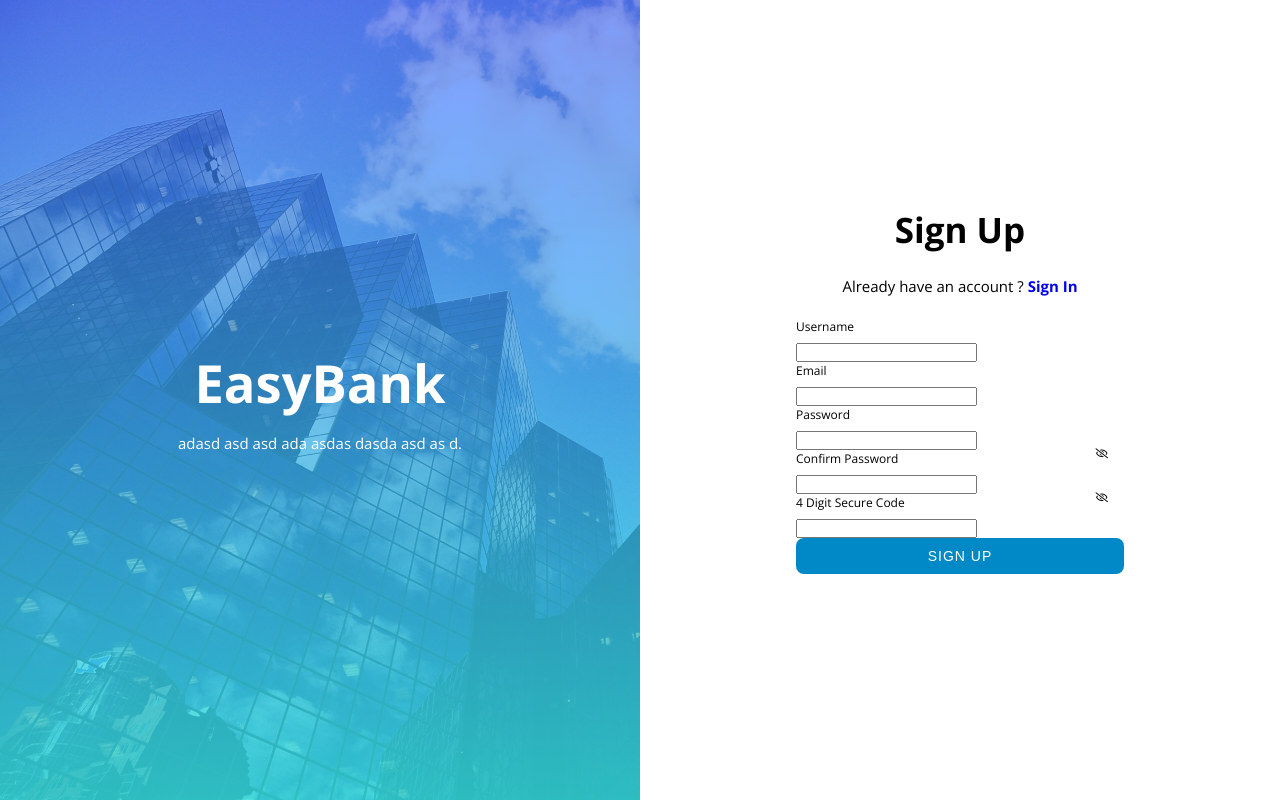
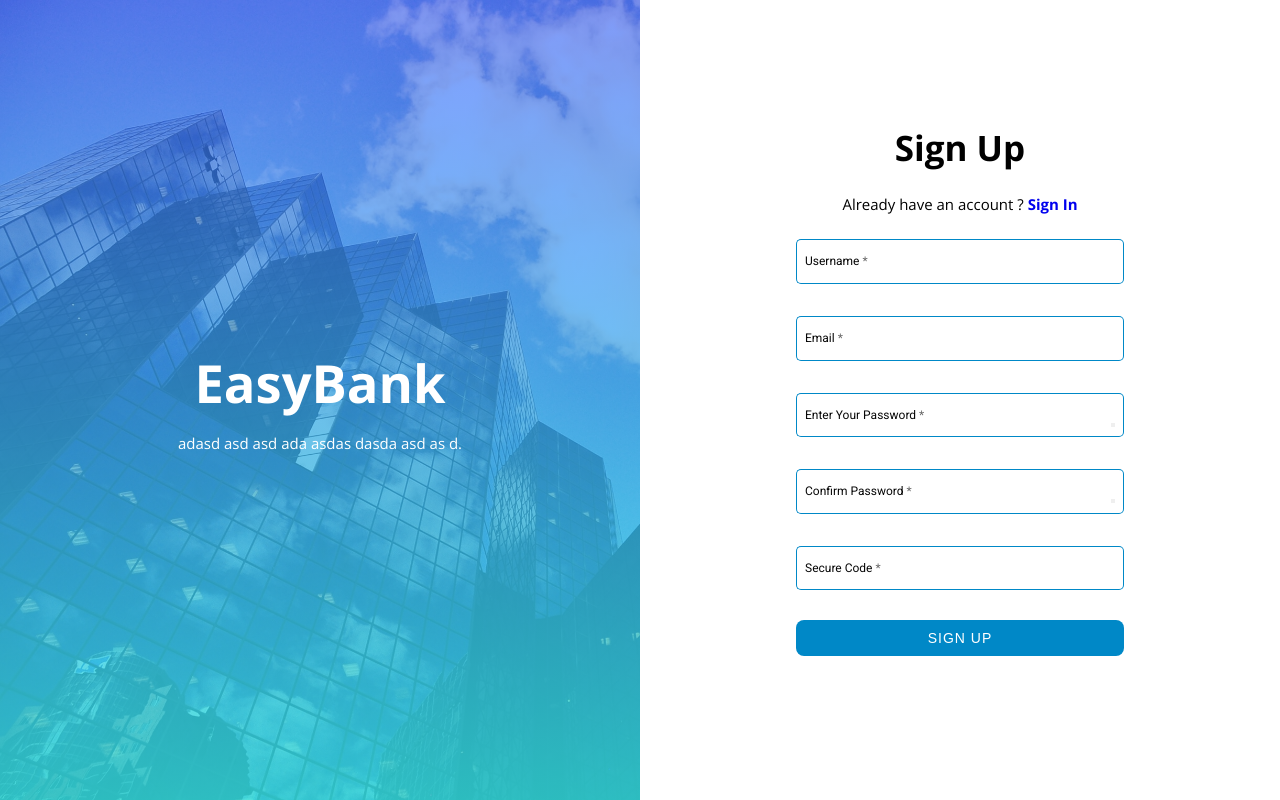
Before and after one commit to MarkDargie/WebSystemsCoursework, an Angular app in the folder Frontend/easybank/: page /register in a window 1280 px wide. Built offline with nearby package versions, Linux system fonts and the light colour scheme; no server answers.

Commit message:
Form Validation Bug Fixes

```diff
--- a/Frontend/easybank/src/app/components/login/login.component.css
+++ b/Frontend/easybank/src/app/components/login/login.component.css
@@ -85,7 +85,7 @@ label {
     font-size: 12px;
 }
 
-.input-container.password{
+/* .input-container.password{
     position: relative;
 
 }
@@ -102,7 +102,7 @@ label {
     cursor: pointer;
     height:0;
     width:0;
-}
+} */
 
 .checkbox-container {
     display: block;
@@ -165,7 +165,11 @@ label {
     margin-bottom: 20px;
 }
 
-.login-button:hover{
+.mat-form-field {
+
+    width: 100%;
+    margin-bottom:1rem;
+    font-size: 1.2rem;
 
 }
 
@@ -238,6 +242,20 @@ label {
     color:var(--dashboard-text);
 }
 
+.loginform{
+    width:100%;
+}
+
+@media screen and (max-width: 900px){
+
+    .form-top{
+        margin-top:1.5rem;
+    }
+
+
+}
+
+
 @media screen and (min-width: 900px){
     .login-sections{
         flex-direction: row;
@@ -250,4 +268,6 @@ label {
         width:50%;
         height:auto;
     }
+
+
 }
--- a/Frontend/easybank/src/app/components/login/login.component.html
+++ b/Frontend/easybank/src/app/components/login/login.component.html
@@ -10,7 +10,7 @@
     </div>
 
     <div class="right">
-        <form class="loginform" (ngSubmit)="onLoginButtonClick()" #loginform="ngForm">
+        <form class="loginform form-top" (ngSubmit)="onLoginButtonClick()" #loginform="ngForm">
             <section class="login-section">
                 <h2>Sign In</h2>
                 <div class="login-container">
@@ -19,28 +19,29 @@
                     </a></p>
                 </div>
             </section>
-            <div class="input-container name">
+            <mat-form-field appearance="outline">
+                <mat-label>Username</mat-label>
+                <input matInput name="username" ngModel required>
+                <mat-error *ngIf="email.invalid">{{getEmailErrorMessage()}}</mat-error>
+              </mat-form-field>
+              <mat-form-field appearance="outline">
+                <mat-label>Enter your password</mat-label>
+                <input matInput [type]="hide ? 'password' : 'text'" name="password" ngModel required>
+
+                <button mat-icon-button matSuffix (click)="hide = !hide" [attr.aria-label]="'Hide password'" [attr.aria-pressed]="hide">
+                </button>
+                <mat-error *ngIf="formfield.invalid">{{getErrorMessage()}}</mat-error>
+              </mat-form-field>
+            <!-- <div class="input-container name">
                 <label for="fname">Username</label>
                 <input id="fname" name="fname" type="text" ngModel>
             </div>
-            <!-- <div class="input-container email">
-                <label for="email">Email</label>
-                <input id="email" name="email" type="text">
-            </div> -->
             <div class="input-container password">
                 <label for="password">Password</label>
                 <input id="password" name="password" type="password" ngModel>
-                <!-- <i class="far fa-eye-slash"></i> -->
-            </div>
-            <!-- <div class="input-container password">
-                <label for="password">Confirm Password</label>
-                <input id="password" name="password" type="password">
-                <i class="far fa-eye-slash"></i>
+
             </div> -->
-            <!-- <div class="input-container password">
-                <label for="password">4 Digit Secure Code</label>
-                <input id="password" name="password" type="password">
-            </div> -->
+
             <button class="login-button" type="submit">Sign In</button>
         </form>
     </div>
--- a/Frontend/easybank/src/app/components/login/login.component.ts
+++ b/Frontend/easybank/src/app/components/login/login.component.ts
@@ -14,6 +14,9 @@ import { ViewChild } from '@angular/core';
 })
 export class LoginComponent implements OnInit {
 
+  email = new FormControl('', [Validators.required, Validators.email]);
+  formfield = new FormControl('', [Validators.required, Validators.required]);
+
   constructor(
     private authenticateService: AuthenticateService,
     private http: HttpClient,
@@ -21,8 +24,28 @@ export class LoginComponent implements OnInit {
   ) { }
 
   auth: boolean;
+  hide = true;
 
   @ViewChild('loginform', { static: false }) loginform: NgForm;
+
+  getEmailErrorMessage() {
+    if (this.email.hasError('required')) {
+      return 'You must enter a value';
+    }
+
+    if(this.formfield.hasError('required')){
+      return 'You must enter a value';
+    }
+
+    return this.email.hasError('email') ? 'Not a valid email' : '';
+  }
+
+  getErrorMessage() {
+    if(this.formfield.hasError('required')){
+      return 'You must enter a value';
+    }
+
+  }
 
   ngOnInit(): void {
 
@@ -40,10 +63,8 @@ export class LoginComponent implements OnInit {
   onLoginButtonClick()
   {
 
-    const username = this.loginform.value.fname;
+    const username = this.loginform.value.username;
     const password = this.loginform.value.password;
-
-    console.log("Login button clicked");
 
     const reqObject = {
       username: username,
--- a/Frontend/easybank/src/app/components/register/register.component.html
+++ b/Frontend/easybank/src/app/components/register/register.component.html
@@ -12,37 +12,46 @@
     </div>
 
     <div class="right">
-        <form class="registerform" (ngSubmit)="OnRegisterFormSubmit()" #registerform="ngForm">
+        <form class="registerform form-top" (ngSubmit)="OnRegisterFormSubmit()" #registerform="ngForm">
             <section class="login-section">
-                <h2>Sign Up</h2>
+                <h2 class="signup-head">Sign Up</h2>
                 <div class="login-container">
                     <p>Already have an account ? <a href="#">
                         <strong>Sign In</strong>
                     </a></p>
                 </div>
             </section>
-            <div class="input-container name">
-                <label for="fname">Username</label>
-                <input id="fname" name="fname" type="text" ngModel>
-            </div>
-            <div class="input-container email">
-                <label for="email">Email</label>
-                <input id="email" name="email" type="text" ngModel>
-            </div>
-            <div class="input-container password">
-                <label for="password">Password</label>
-                <input id="password" name="password" type="password" ngModel>
-                <i class="far fa-eye-slash"></i>
-            </div>
-            <div class="input-container password">
-                <label for="password">Confirm Password</label>
-                <input id="password-confirm" name="password-confirm" type="password" ngModel>
-                <i class="far fa-eye-slash"></i>
-            </div>
-            <div class="input-container password">
-                <label for="password">4 Digit Secure Code</label>
-                <input id="securecode" name="securecode" type="password" ngModel>
-            </div>
+            <mat-form-field appearance="outline">
+                <mat-label>Username</mat-label>
+                <input matInput name="username" ngModel required>
+                <mat-error *ngIf="formfield.invalid">{{getErrorMessage()}}</mat-error>
+              </mat-form-field>
+              <mat-form-field appearance="outline">
+                <mat-label>Email</mat-label>
+                <input matInput name="email" ngModel required>
+                <mat-error *ngIf="email.invalid">{{getEmailErrorMessage()}}</mat-error>
+              </mat-form-field>
+              <mat-form-field appearance="outline">
+                <mat-label>Enter Your Password</mat-label>
+                <input matInput [type]="hide ? 'password' : 'text'" name="password" ngModel required>
+
+                <button mat-icon-button matSuffix (click)="hide = !hide" [attr.aria-label]="'Hide password'" [attr.aria-pressed]="hide" minlength=6>
+                </button>
+                <mat-error *ngIf="password.invalid">{{getPassErrorMessage()}}</mat-error>
+              </mat-form-field>
+              <mat-form-field appearance="outline">
+                <mat-label>Confirm Password</mat-label>
+                <input matInput [type]="hide ? 'password' : 'text'" name="password-confirm" ngModel required>
+
+                <button mat-icon-button matSuffix (click)="hide = !hide" [attr.aria-label]="'Hide password'" [attr.aria-pressed]="hide" minlength=6>
+                </button>
+                <mat-error *ngIf="password.invalid">{{getPassErrorMessage()}}</mat-error>
+              </mat-form-field>
+              <mat-form-field appearance="outline">
+                <mat-label>Secure Code</mat-label>
+                <input matInput [type]="hide ? 'password' : 'number'" name="securecode" ngModel required maxlength=4>
+                <mat-error *ngIf="formfield.invalid">{{getErrorMessage()}}</mat-error>
+              </mat-form-field>
             <button class="login-button" type="submit">Sign Up</button>
         </form>
     </div>
--- a/Frontend/easybank/src/app/components/register/register.component.ts
+++ b/Frontend/easybank/src/app/components/register/register.component.ts
@@ -14,6 +14,10 @@ import { ViewChild } from '@angular/core';
 })
 export class RegisterComponent implements OnInit {
 
+  email = new FormControl('', [Validators.required, Validators.email]);
+  password = new FormControl('', [Validators.required, Validators.min(6)]);
+  formfield = new FormControl('', [Validators.required, Validators.required]);
+
   constructor(
     private authenticateService: AuthenticateService,
     private http: HttpClient,
@@ -21,8 +25,30 @@ export class RegisterComponent implements OnInit {
   ) { }
 
   auth: boolean;
+  hide = true;
 
   @ViewChild('registerform', { static: false }) registerform: NgForm;
+
+  getEmailErrorMessage() {
+    if (this.email.hasError('required')) {
+      return 'You must enter a value';
+    }
+
+    return this.email.hasError('email') ? 'Not a valid email' : '';
+  }
+
+  getErrorMessage() {
+    if(this.formfield.hasError('required')){
+      return 'You must enter a value';
+    }
+
+  }
+
+  getPassErrorMessage(){
+    if(this.password.hasError('required')){
+      return 'You must enter a valid password. Password must be at least 6 Characters';
+    }
+  }
 
   ngOnInit(): void {
 
--- a/Frontend/easybank/src/app/components/transfer/transfer.component.html
+++ b/Frontend/easybank/src/app/components/transfer/transfer.component.html
@@ -90,7 +90,7 @@
                   <div class="code-container">
                     <mat-form-field class="code" appearance="outline">
                       <mat-label>Your Secure Code</mat-label>
-                      <input matInput [type]="hide ? 'password' : 'number'" name="fromcode" ngModel required>
+                      <input matInput [type]="hide ? 'password' : 'number'" name="fromcode" type="number" ngModel required>
                       <mat-error *ngIf="formfield.invalid">{{getErrorMessage()}}</mat-error>
                     </mat-form-field>
                     <mat-form-field class="code" appearance="outline">
```
